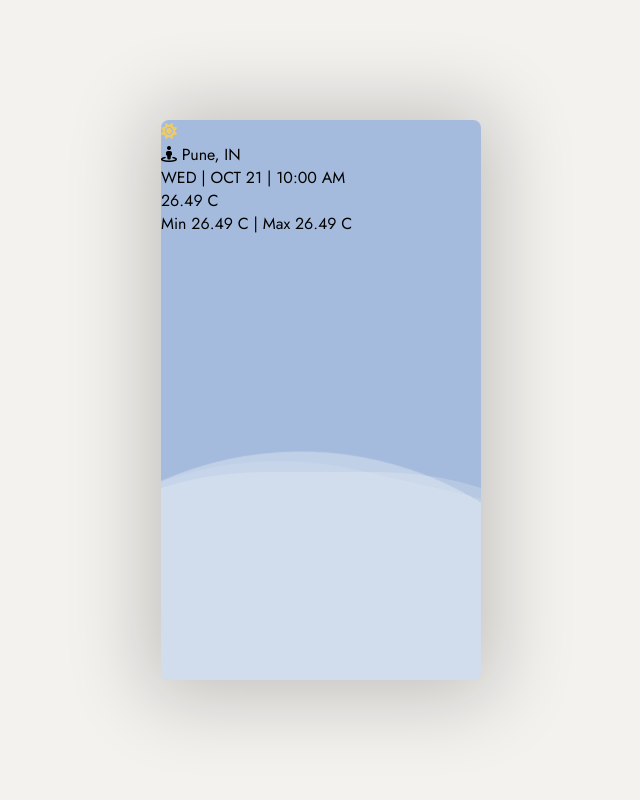
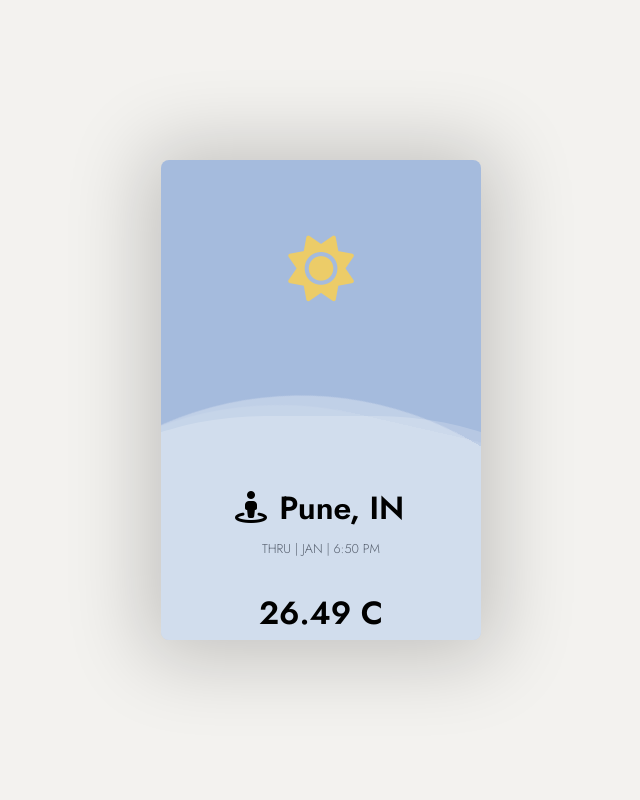
Before and after one commit to akashsb18/Weather-App, a website: page home.html in a window 1280 px wide. Shown: the whole page, without its empty margins (319-959 px from the left). Drawn offline with Linux system fonts and the light colour scheme.

Commit message:
Commited

```diff
--- a/home.html
+++ b/home.html
@@ -22,14 +22,83 @@
         <div class="wave two"></div>
         <div class="wave three"></div>
 
-        <div class="weatherIcon"><i class="fa-solid fa-sun" style="color: #eccc68;"></i></div>
+        <div id="weatherIcon"><i class="fa-solid fa-sun" style="color: #eccc68;"></i></div>
         <div class="info">
-            <div class="location"><i class="fa-solid fa-street-view"></i> Pune, IN</div>
+            <div class="location"><i class="icon fa-solid fa-street-view"></i> pune, IN</div>
             <div id="date">WED | OCT 21 | 10:00 AM</div>
             <div class="temp">26.49 C</div>
             <div class="range">Min 26.49 C | Max 26.49 C</div>
         </div>
     </div>
+
+    <script>
+
+        const currDate = document.getElementById('date');
+        const currWeather = document.getElementById('weatherIcon');
+
+        const tempStatus = 'clouds';
+
+        const now = new Date();
+
+        var getDay = now.getDay();
+        var getMonth = now.getMonth();
+        var getDate = now.getDate();
+
+        const getTime = () => {
+            var getHours = now.getHours();
+
+            let period = 'AM';
+
+            if (getHours > 12) {
+                period = 'PM';
+            }
+
+            if (getHours > 12) {
+                getHours = getHours - 12;
+            }
+
+            const zero = '0';
+
+            var getMinutes = now.getMinutes();
+
+            if (getMinutes < 10) {
+                getMinutes = zero + getMinutes;
+            }
+
+            return `| ${getHours}:${getMinutes} ${period}`;
+
+
+        }
+
+        const Months = [
+            "Jan",
+            "Feb",
+            "Mar",
+            "Apr",
+            "May",
+            "Jun",
+            "Jul",
+            "Aug",
+            "Sept",
+            "Oct",
+            "Nov",
+            "Dec",
+        ]
+        const days = [
+            "Sun",
+            "Mon",
+            "Tue",
+            "Wed",
+            "Thru",
+            "Fri",
+            "Sat"
+        ]
+
+        currDate.innerHTML = `${days[getDay]} | ${Months[getMonth]}` + " " + getTime();
+
+
+    </script>
+
 </body>
 
 </html>
--- a/style.css
+++ b/style.css
@@ -22,7 +22,7 @@ body {
     border-radius: 0.5rem;
     box-shadow: 0 0.2rem 5rem 1rem rgba(0, 0, 0, 0.2);
     min-width: 20rem;
-    min-height: 35rem;
+    min-height: 28rem;
     transform: translate3d(0, 0, 0);
     overflow: hidden;
     position: relative;
@@ -65,3 +65,93 @@ body {
         transform: rotate(360deg);
     }
 }
+
+#weatherIcon {
+    display: flex;
+    justify-content: center;
+    align-items: center;
+    height: 45%;
+    font-size: 3.5rem;
+}
+
+#weatherIcon .fa-sun {
+    font-size: 3rem;
+    animation: fas-anime 3s linear infinite;
+
+}
+
+@keyframes fas-anime {
+
+    0%,
+    100% {
+        /* transform: scale(1.1); */
+        scale: 1.1;
+    }
+
+    50% {
+        /* transform: scale(1.5) */
+        scale: 1.5;
+    }
+}
+
+.info {
+    position: absolute;
+    display: flex;
+    justify-content: center;
+    align-items: center;
+    flex-direction: column;
+    width: 100%;
+    height: 60vh;
+    z-index: 4;
+}
+
+.location {
+    font-weight: 800;
+    font-size: 2rem;
+    text-transform: capitalize;
+    margin-top: -5.5rem;
+    text-align: center;
+}
+
+.icon {
+    animation: rotate 3s linear infinite;
+}
+
+@keyframes rotate {
+
+    0%,
+    100% {
+        transform: translateX(0.5rem);
+    }
+
+    50% {
+        transform: translateX(-0.5rem);
+    }
+
+}
+
+#date {
+
+    text-align: center;
+    margin-top: 0.5rem;
+    color: #57606f;
+    font-weight: lighter;
+    font-size: 0.8rem;
+    text-transform: uppercase;
+
+}
+
+.temp {
+    font-size: 2rem;
+    font-weight: bold;
+    text-align: center;
+    margin-top: 2rem;
+}
+
+.range {
+    text-align: center;
+    margin-top: 0.3rem;
+    color: #57606f;
+    font-weight: lighter;
+    font-size: 0.8rem;
+}
```
Also changed, not shown: index.js (+43 -0 lines), package.json (added, +22 -0 lines), 1 other file.
